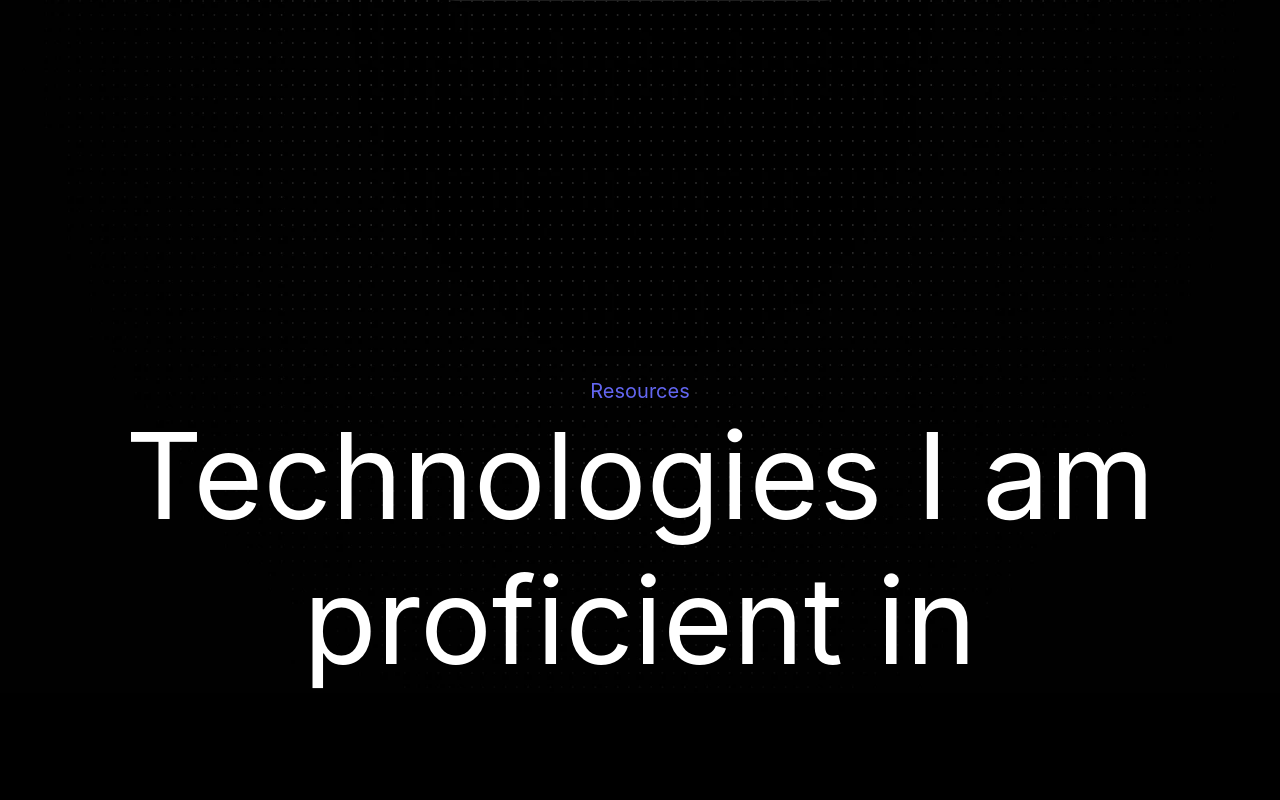
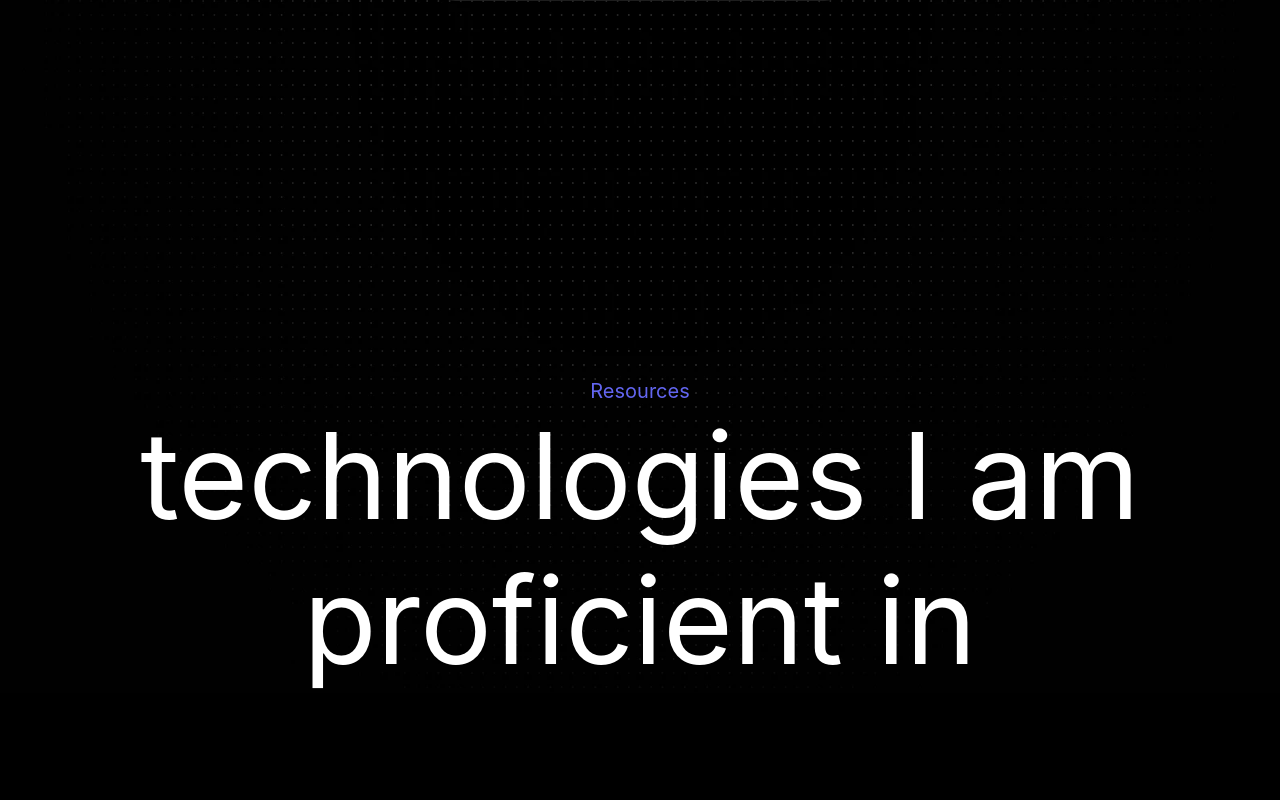
Before and after one commit to tusharpravindeshmukh/react-portfolio, a React (Create React App) app: page /resources in a window 1280 px wide. Shown: the top 800 px of the page. Built offline with nearby package versions, Linux system fonts and the light colour scheme.

Commit message:
text-issue-resolved

```diff
--- a/src/Pages/Resources/Resources.js
+++ b/src/Pages/Resources/Resources.js
@@ -26,7 +26,8 @@ function Resources() {
         <div style={{ fontSize: "20px", color: "rgb(99, 102, 241)" }}>
           Resources
         </div>
-        <div style={{ fontSize: "120px" }}>Technologies I am proficient in</div>
+        <div style={{ fontSize: "120px" }}>technologies I am</div>
+        <div style={{fontSize:"120px"}}>proficient in</div>
       </div>
       <div
         style={{
```
